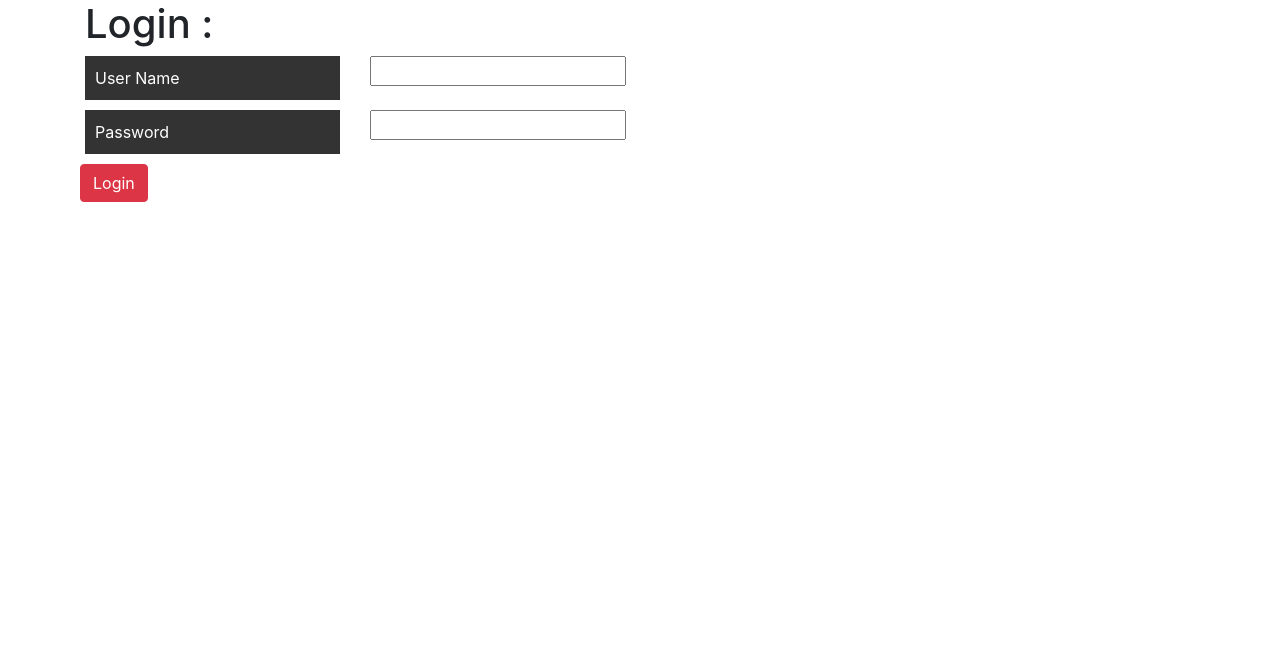
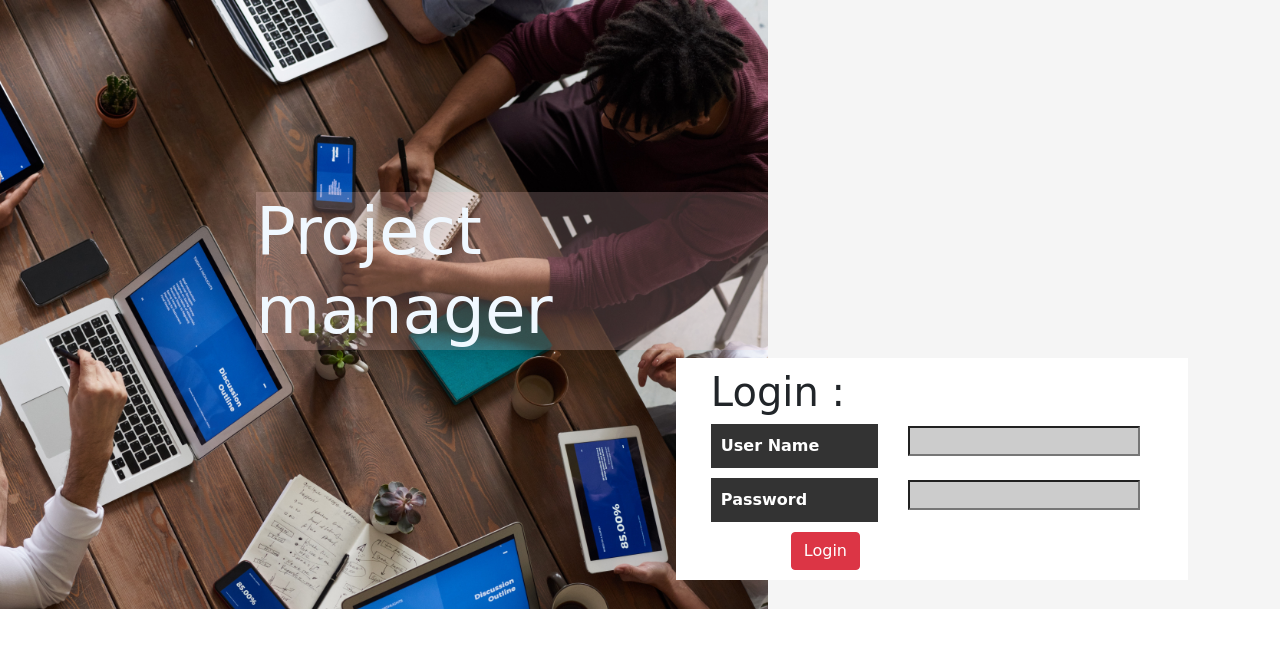
Before and after one commit to a4w/project-management-system, a PHP site: page /login.php in a window 1280 px wide. Shown: the top 648 px of the page. Run offline with PHP 8.4, Linux system fonts and the light colour scheme.

Commit message:
login styling

```diff
--- a/css/style.css
+++ b/css/style.css
@@ -1,22 +1,56 @@
+*{
+     font-family: cursive;
+     font-weight: bold;
+/*     font-size:   15px;*/
+}
+
 .label{
     background:#333;
     color:#FFF;
     margin-bottom:10px;
     padding:10px;
+}
 
+
+.loginpage{
+ background:whitesmoke;
 }
-.blue{
 
-    background:blue;
-    color:#FFF;
-    margin-bottom:10px;
-    padding:10px;
+.loginpage .header{
+     position: relative;
+     right: 100%;
+    color: aliceblue;
+    font-size: 66px;
+    background-color: hsla(0, 100%, 90%, 0.2);
+}
 
+
+.loginpage form{
+    width: 40%;
+    padding-top: 15%;
 }
-.warning{
-     color:#f00;
+.loginpage form .container{
+    position: relative;
+    background-color: white;
+    padding: 10px 35px ;
+     right: 18%;
+}
 
+
+.loginpage form .container input[type=text],input[type=password] {
+    margin:2px 0 10px;
+    background-color: #ccc;}
+
+.image{
+    width:60%;
+    height: 609px;
+     overflow: hidden;
 }
+
+.image img{
+    width:100%;
+}
+
 
 .padding{
     padding-bottom: 15px;
@@ -27,3 +61,13 @@
 .btn-danger{
     margin-left:80px;
 }
+
+/*   */
+.float-left{
+    float: left;
+
+}
+
+.float-fix{
+    clear: both;
+}
--- a/login.php
+++ b/login.php
@@ -11,34 +11,41 @@
 </head>
 
 <body>
-    <form method="post" name="loginForm" onsubmit="return login()" action="Projects.php">
-        <div class="container">
+<div class="loginpage">
+        <div class="image float-left">
+            <img src="imgs/pm.jpg" alt="project_managers">
+        </div>
+        <form method="post" name="loginForm" onsubmit="return login()" action="Projects.php" class="float-left">
+        <h2 class="header"> Project manager</h2>
+        <div class="container col-md-pull-2  ">
             <h1>Login :</h1>
 
             <div class="row">
-                <div class="col-lg-3 col-md-4 col-sm-6 col-xs-12">
+                <div class="col-lg-5 ">
                     <div class="label"> User Name </div>
                 </div>
 
-                <div class="col-lg-3 col-md-4 col-sm-6 col-xs-12">
+                <div class="col-lg-5 ">
                     <input type="text" name="userName">
                 </div>
             </div>
 
             <div class="row">
-                <div class="col-lg-3 col-md-4 col-sm-6 col-xs-12">
+                <div class="col-lg-5 ">
                     <div class="label"> Password </div>
                 </div>
 
-                <div class="col-lg-3 col-md-4 col-sm-6 col-xs-12">
+                <div class="col-lg-5 ">
                     <input type="password" name="password">
                 </div>
             </div>
-        </div>
 
-        <input class="btn btn-danger float-left" type="submit" value="Login">
 
+        <input class="btn btn-danger " type="submit" value="Login">
+     </div>
     </form>
+     <div class="float-fix"></div>
+</div>
     <script src="js/jquery.min.js"></script>
     <script src="js/bootstrap.min.js"></script>
     <script src="js/js.js"></script>
```
Also changed, not shown: imgs/pm.jpg (added).
